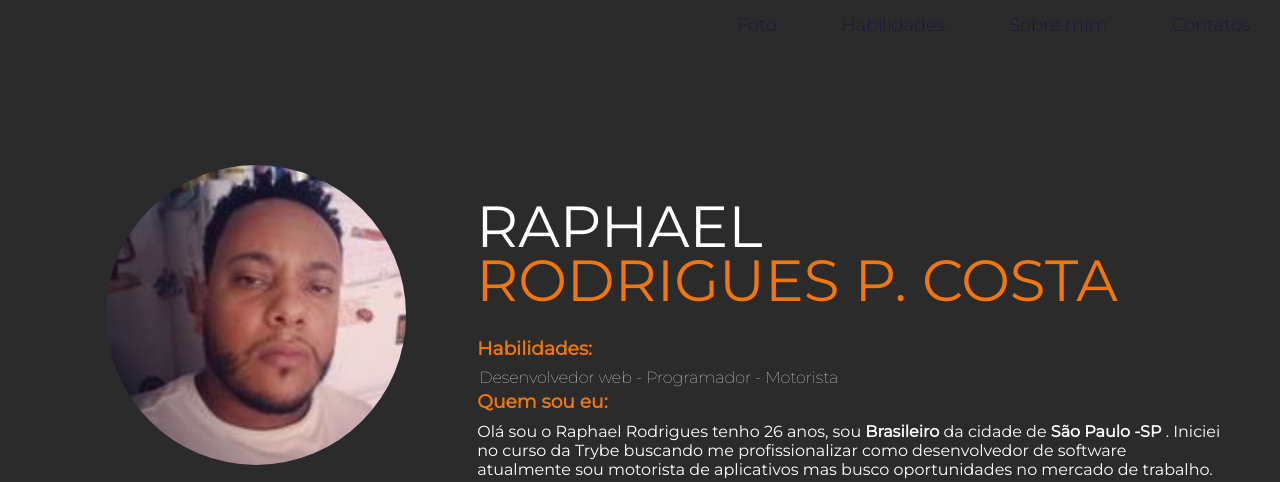
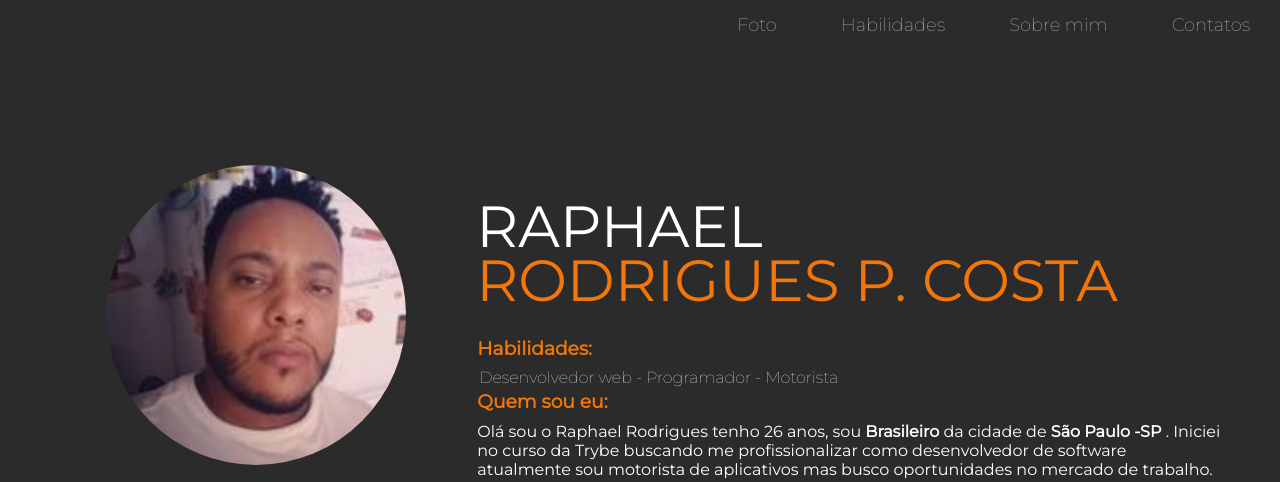
Before and after one commit to RaphaelRodrigues-costa/RaphaelRodrigues-costa.github.io, a plain HTML site: page index.html in a window 1280 px wide. Shown: the top 482 px of the page. Drawn offline with Linux system fonts and the light colour scheme.

Commit message:
alteracao no css

```diff
--- a/css/styles.css
+++ b/css/styles.css
@@ -10,7 +10,7 @@ body{
 }
 
 a{
-    color: #050458;
+    color: #dddad7;
     text-decoration: none;
 }
 
```
